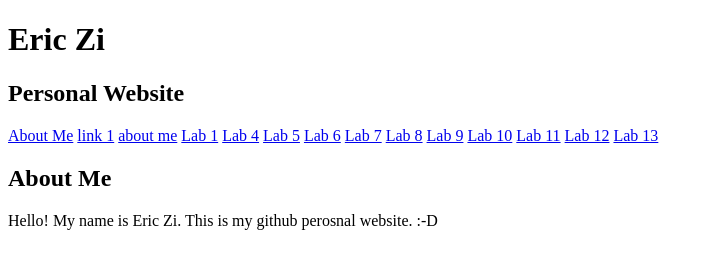
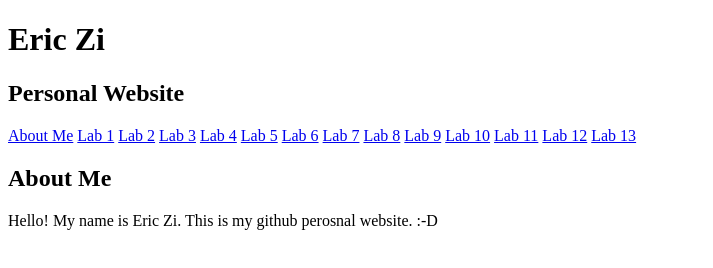
Before and after one commit to ericzi246/ericzi246.github.io, a plain HTML site: page index.html in a window 1280 px wide. Shown: the whole page, without its empty margins (0-713 px from the left). Drawn offline with Linux system fonts and the light colour scheme.

Commit message:
Update index.html

```diff
--- a/index.html
+++ b/index.html
@@ -15,9 +15,9 @@
     <!-- nav bar-->
 		<div class="topnav">
 			<a class = "active" href="https://ericzi246.github.io/">About Me</a>
-			<a href="/folder1/link 1">link 1</a>
-			<a href="/folder1/about me">about me</a>
-			<a href="/folder1/lab1">Lab 1</a>
+			<a href="/folder1/lab 1">Lab 1</a>
+			<a href="/folder1/lab 2">Lab 2</a>
+			<a href="/folder1/lab 3">Lab 3</a>
 		  	<a href="/ECE5960/Labs/Lab4">Lab 4</a>
 			<a href="/ECE5960/Labs/Lab5">Lab 5</a>
 			<a href="/ECE5960/Labs/Lab6">Lab 6</a>
```
